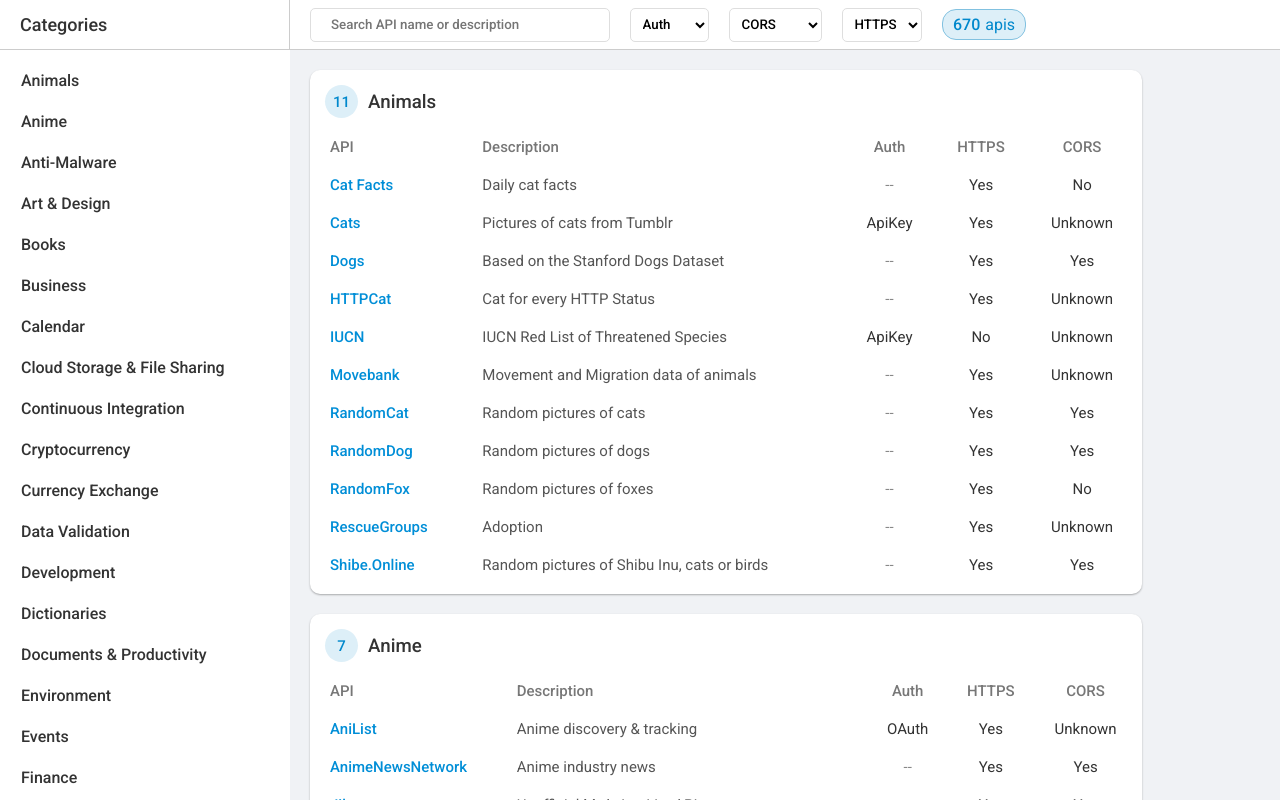
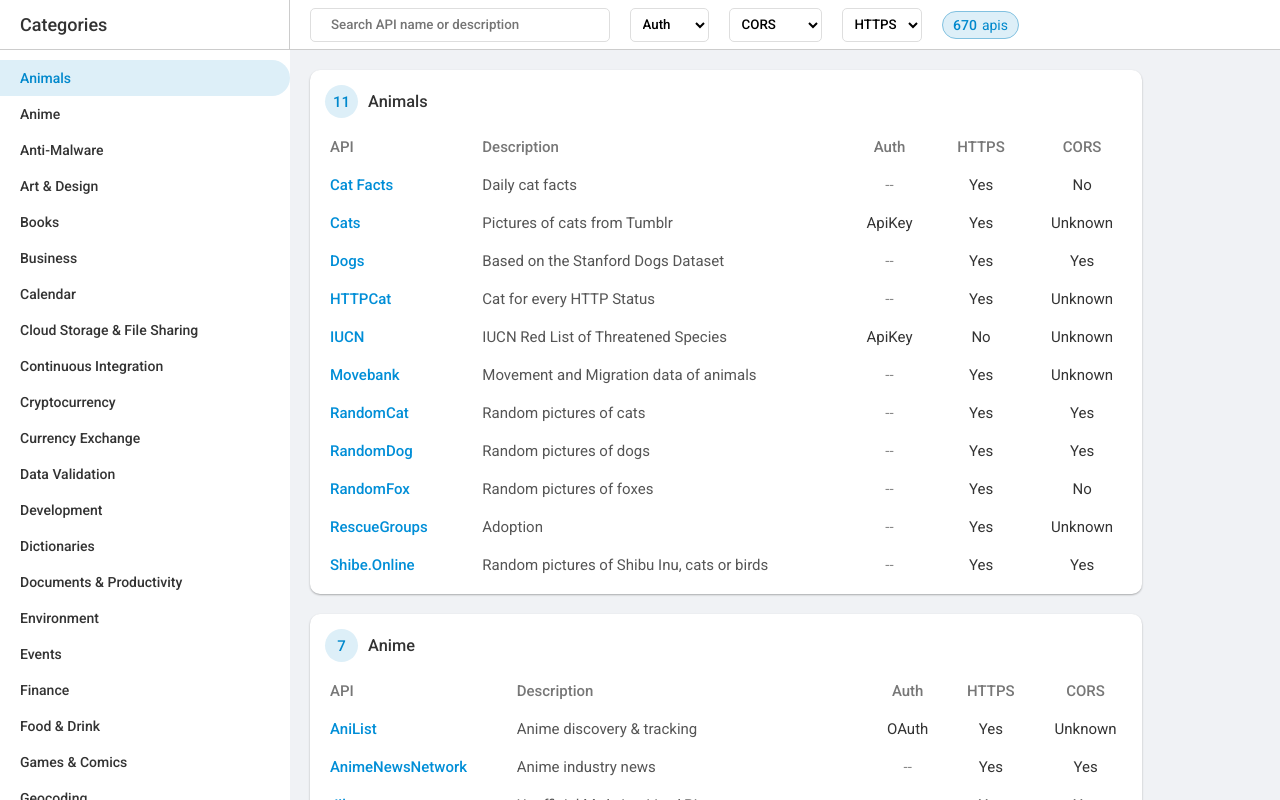
Before and after one commit to alexalannunes/public-apis-search, a React (Create React App) app: page / in a window 1280 px wide. Shown: the top 800 px of the page. Built offline with nearby package versions, Linux system fonts and the light colour scheme.

Commit message:
refactor: category and css modules

```diff
--- a/src/components/ApisList/index.js
+++ b/src/components/ApisList/index.js
@@ -16,7 +16,6 @@
           <Card key={a} id={`public-apis-${formatCategory(i.Category)}`}>
             <div className="card-header">
               <div className="api-count-container">{i.length}</div>
-
               <h3 className="m-0 card-title">{i.Category}</h3>
             </div>
             <div className="p-horizontal-5">
--- /dev/null
+++ b/src/components/Categories/Category.js
@@ -0,0 +1,25 @@
+import React, { memo } from "react";
+import { formatCategory } from "../../utils";
+
+import styles from "./category.module.css";
+
+function isActive(activeCategory, categoryItem) {
+  return formatCategory(activeCategory) === formatCategory(categoryItem);
+}
+
+function Category({ onSelectCategory, category, selected, children }) {
+  return (
+    <li>
+      <span
+        onClick={() => {
+          onSelectCategory(formatCategory(category));
+        }}
+        className={isActive(selected, category) ? styles.categoryItemActive : ""}
+      >
+        {children}
+      </span>
+    </li>
+  );
+}
+
+export default memo(Category);
--- a/src/components/Categories/Category/index.js
+++ /dev/null
@@ -1,20 +0,0 @@
-import React, { memo } from "react";
-import { isActive } from "..";
-import { formatCategory } from "../../../utils";
-
-function CategoryItem({ onSelectCategory, category, selected, children }) {
-  return (
-    <li>
-      <span
-        onClick={() => {
-          onSelectCategory(formatCategory(category));
-        }}
-        className={isActive(selected, category) ? "active" : ""}
-      >
-        {children}
-      </span>
-    </li>
-  );
-}
-
-export default memo(CategoryItem);
--- a/src/components/Categories/index.module.css
+++ b/src/components/Categories/category.module.css
@@ -21,18 +21,10 @@
   transition: all 0.2s ease-in;
   cursor: pointer;
   font-weight: 500;
-  border: 1px solid transparent;
 }
 
-.categoriesContainer ul li span:hover {
+.categoriesContainer ul li span:hover,
+.categoryItemActive {
   background: #ddeff8;
-  color: #222;
-  border: 1px solid #81c1e0;
   color: #08c;
 }
-
-.categoriesContainer ul li span.active {
-  color: #08c;
-  background: #ddeff8;
-  border: 1px solid #81c1e0;
-}
--- a/src/components/Categories/index.js
+++ b/src/components/Categories/index.js
@@ -3,11 +3,7 @@
 import { formatCategory, scrollToElement } from "../../utils";
 
 import CategoryItem from "./Category";
-import styles from "./index.module.css";
-
-export function isActive(activeCategory, categoryItem) {
-  return formatCategory(activeCategory) === formatCategory(categoryItem);
-}
+import styles from "./category.module.css";
 
 function Categories() {
   const [categorySelected, setCategorySelected] = React.useState("");
--- a/src/index.css
+++ b/src/index.css
@@ -30,6 +30,7 @@
   padding: 0;
   height: 100%;
   color: #333;
+  font-size: 14px;
 }
 
 a {
```
Also changed, not shown: src/components/Categories/Category/style.module.css (deleted).
